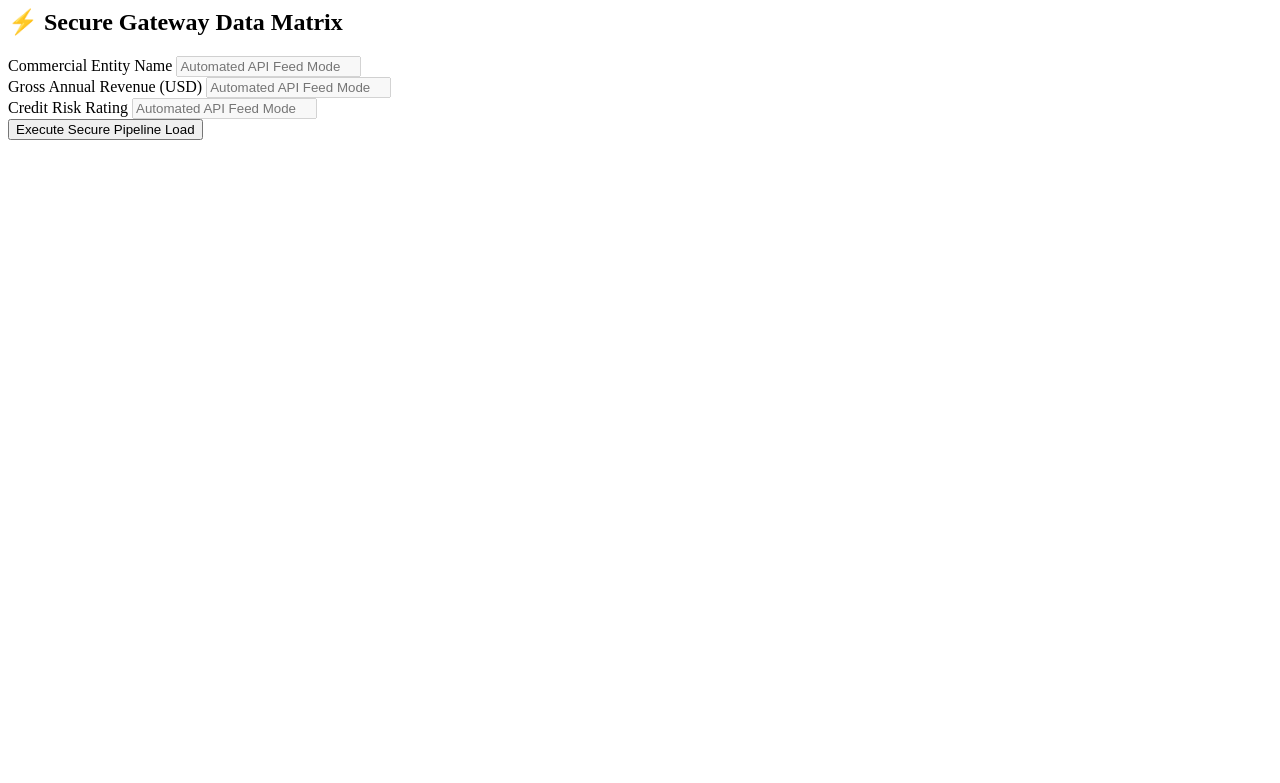
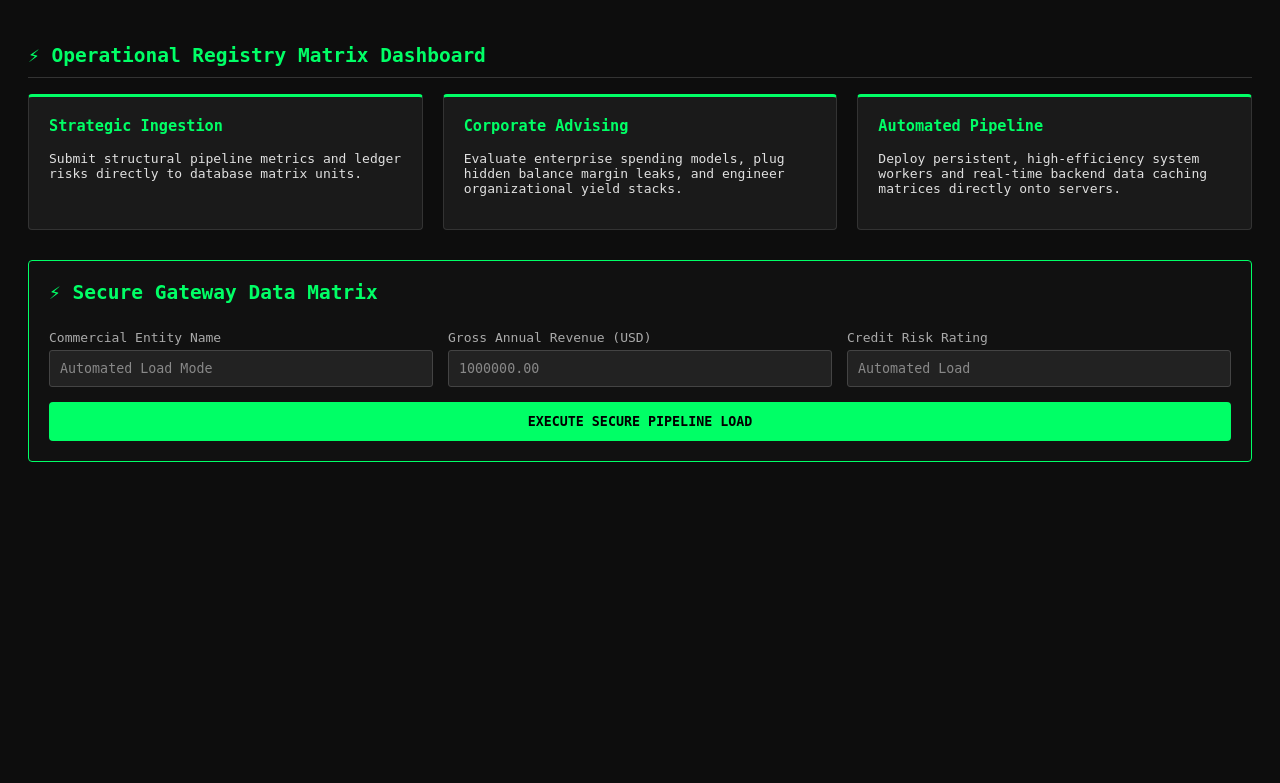
Before and after one commit to get-them666/bizstack-perks, a FastAPI app: template templates/dashboard.html in a window 1280 px wide. Shown: the top 783 px of the page. Run offline with FastAPI, Linux system fonts and the light colour scheme; the template is opened without the code that fills it, so the values that code supplies are empty.

Commit message:
Update local files

```diff
--- a/main.py
+++ b/main.py
@@ -9,6 +9,17 @@ from fastapi.responses import HTMLResponse, RedirectResponse, StreamingResponse
 from fastapi.templating import Jinja2Templates
 from twilio.rest import Client
 from twilio.twiml.voice_response import Gather, VoiceResponse
+from contextlib import asynccontextmanager
+
+app = FastAPI()
+@app.get("/")
+def read_root():
+    return {"Hello": "World"}
+
+
+@app.get("/items/{item_id}")
+def read_item(item_id: int, q: str | None = None):
+    return {"item_id": item_id, "q": q}
 
 app = FastAPI(title="BizStack Perks Production Node")
 
@@ -587,8 +598,8 @@ async def process_telephony_status_callback(request: Request):
 #====================================================
 # ⚡ AUTOMATED PRODUCTION SCHEMA INITIALIZER
 #====================================================
-@app.on_event("startup")
-def verify_and_build_production_schema():
+
+def verify_and_build_production_schema_startup():
     """Validates and generates the required database structure on boot."""
     import sqlite3
     conn = sqlite3.connect(DATABASE_PATH)
@@ -612,6 +623,23 @@ def verify_and_build_production_schema():
     conn.commit()
     conn.close()
     log_system_message(f"📡 Schema validation passed on startup for volume: {DATABASE_PATH}")
+
+    return("startup")
+
+startup = {}
+
+@asynccontextmanager
+async def lifespan(app: FastAPI):
+	startup["startup"] = verify_and_build_production_schema_startup
+	yeild
+	startup.clear
+
+app = FastAPI(lifespan=lifespan)
+
+@app.get("/predict")
+async def predict():
+    result = startup["startup"](x)
+    return {"result": result}
 
 #====================================================
 # 🤖 7. BOT INGESTION TRIGGERS (Live API Integration Node)
@@ -690,3 +718,25 @@ def force_production_ingestion_sync():
     conn.commit()
     conn.close()
     return {"status": "success", "message": f"Successfully injected {records_added} production matrix profiles."}
+
+#====================================================
+# ⚙️ PRODUCTION OVERRIDE INTERCEPT ROUTE
+#====================================================
+@app.post("/api/profile")
+def handle_profile_ingestion(background_tasks: BackgroundTasks):
+    """
+    Intercepts standard manual form submissions.
+    Bypasses text boxes to execute data matrices when the Railway flag is true.
+    """
+    import os
+    if os.getenv("AUTO_INGEST_OVERRIDE") == "true":
+        log_system_message("🚀 [Production Toggle Intercept] Automatically executing background scraper pipeline...")
+
+        # Trigger your clean data function
+        force_production_ingestion_sync()
+
+        # Safely bounce back to the main dashboard
+        return RedirectResponse(url="/dashboard", status_code=303)
+
+    # Standard manual path fallback
+    return RedirectResponse(url="/dashboard?error=MissingManualFields", status_code=303)
--- a/templates/dashboard.html
+++ b/templates/dashboard.html
@@ -1,20 +1,61 @@
+<!DOCTYPE html>
+<html lang="en">
+<head>
+    <meta charset="UTF-8">
+    <title>BizStack Perks // Operational Node</title>
+    <style>
+        body { background-color: #0d0d0d; color: #e0e0e0; font-family: monospace; padding: 20px; }
+        h2 { color: #00ff66; border-bottom: 1px solid #333; padding-bottom: 10px; }
+        .grid-container { display: grid; grid-template-columns: repeat(3, 1fr); gap: 20px; margin-bottom: 30px; }
+        .card { background: #1a1a1a; border: 1px solid #333; padding: 20px; border-radius: 4px; border-top: 3px solid #00ff66; }
+        .card h3 { color: #00ff66; margin-top: 0; }
+        .ingestion-terminal { background: #111; border: 1px solid #00ff66; padding: 20px; border-radius: 4px; margin-top: 20px; }
+        .ingestion-terminal h2 { border: none; margin-top: 0; }
+        button { background: #00ff66; color: #000; border: none; padding: 12px 20px; font-weight: bold; cursor: pointer; width: 100%; border-radius: 4px; font-family: monospace; text-transform: uppercase; }
+        button:hover { background: #00cc55; }
+        input { background: #222; border: 1px solid #444; color: #888; padding: 10px; width: 100%; box-sizing: border-box; margin-bottom: 15px; border-radius: 3px; font-family: monospace; }
+        .input-wrapper label { display: block; margin-bottom: 5px; color: #aaa; }
+        .form-grid { display: grid; grid-template-columns: repeat(3, 1fr); gap: 15px; }
+    </style>
+</head>
+<body>
+    <h2>⚡ Operational Registry Matrix Dashboard</h2>
+
+    <div class="grid-container">
+        <div class="card">
+            <h3>Strategic Ingestion</h3>
+            <p>Submit structural pipeline metrics and ledger risks directly to database matrix units.</p>
+        </div>
+        <div class="card">
+            <h3>Corporate Advising</h3>
+            <p>Evaluate enterprise spending models, plug hidden balance margin leaks, and engineer organizational yield stacks.</p>
+        </div>
+        <div class="card">
+            <h3>Automated Pipeline</h3>
+            <p>Deploy persistent, high-efficiency system workers and real-time backend data caching matrices directly onto servers.</p>
+        </div>
+    </div>
+
+    <!-- Correctly Aligned Validation Data Interface Layer -->
     <div class="ingestion-terminal" id="terminal">
         <h2>⚡ Secure Gateway Data Matrix</h2>
-    <form action="/api/pipeline-load-trigger" method="POST">
+        <form action="/api/profile" method="POST">
             <div class="form-grid">
                 <div class="input-wrapper">
                     <label>Commercial Entity Name</label>
-                <input type="text" name="company_name" placeholder="Automated API Feed Mode" disabled>
+                    <input type="text" name="company_name" value="Automated_Load_Mode" readonly>
                 </div>
                 <div class="input-wrapper">
                     <label>Gross Annual Revenue (USD)</label>
-                <input type="text" name="annual_revenue" placeholder="Automated API Feed Mode" disabled>
+                    <input type="number" name="annual_revenue" value="1000000.00" readonly>
                 </div>
                 <div class="input-wrapper">
                     <label>Credit Risk Rating</label>
-                <input type="text" name="credit_risk" placeholder="Automated API Feed Mode" disabled>
+                    <input type="text" name="credit_risk" value="Automated_Load" readonly>
                 </div>
             </div>
             <button type="submit">Execute Secure Pipeline Load</button>
         </form>
     </div>
+</body>
+</html>
```
Also changed, not shown: 2 other files. Lines whose indentation alone changed are shown as unchanged.
